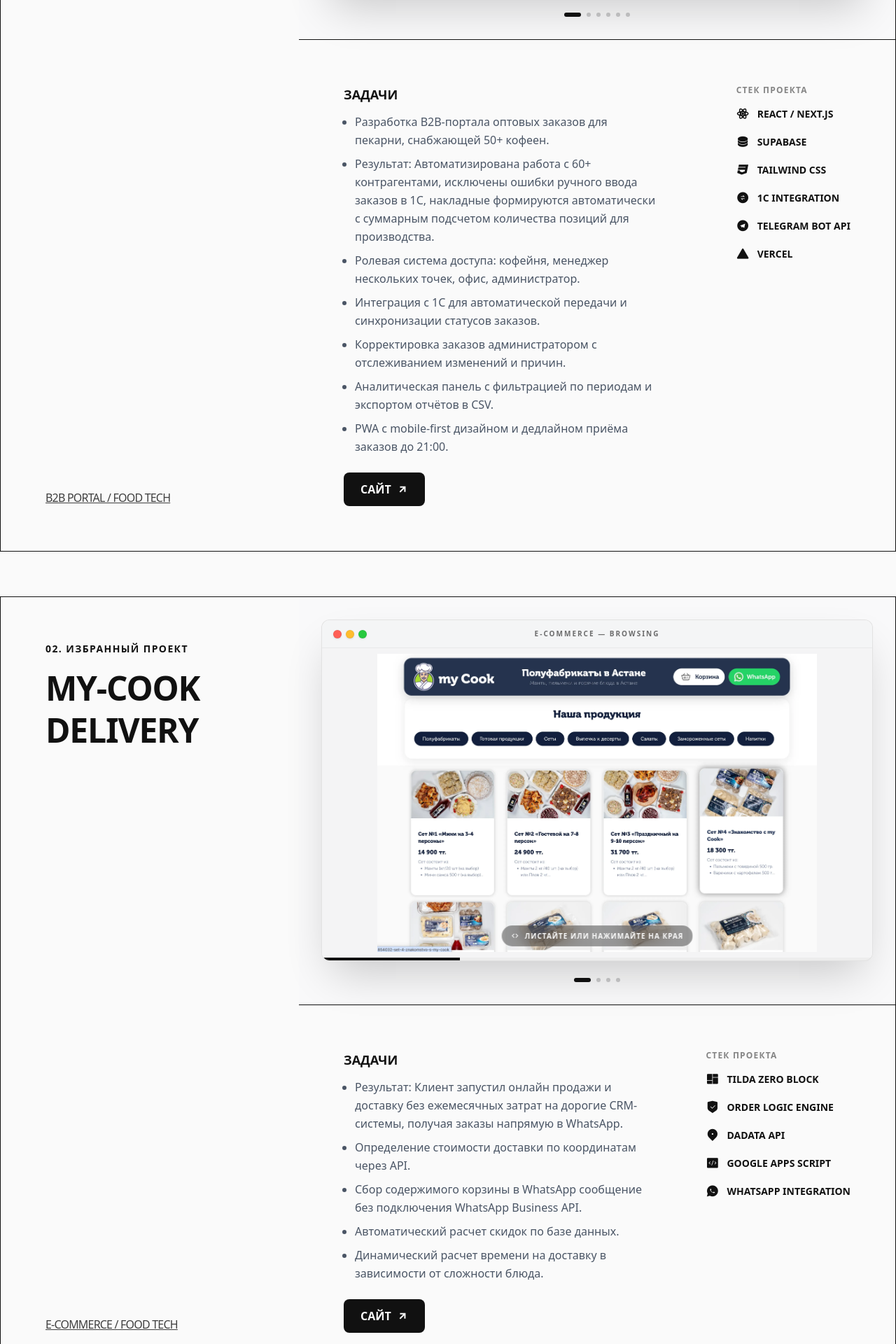
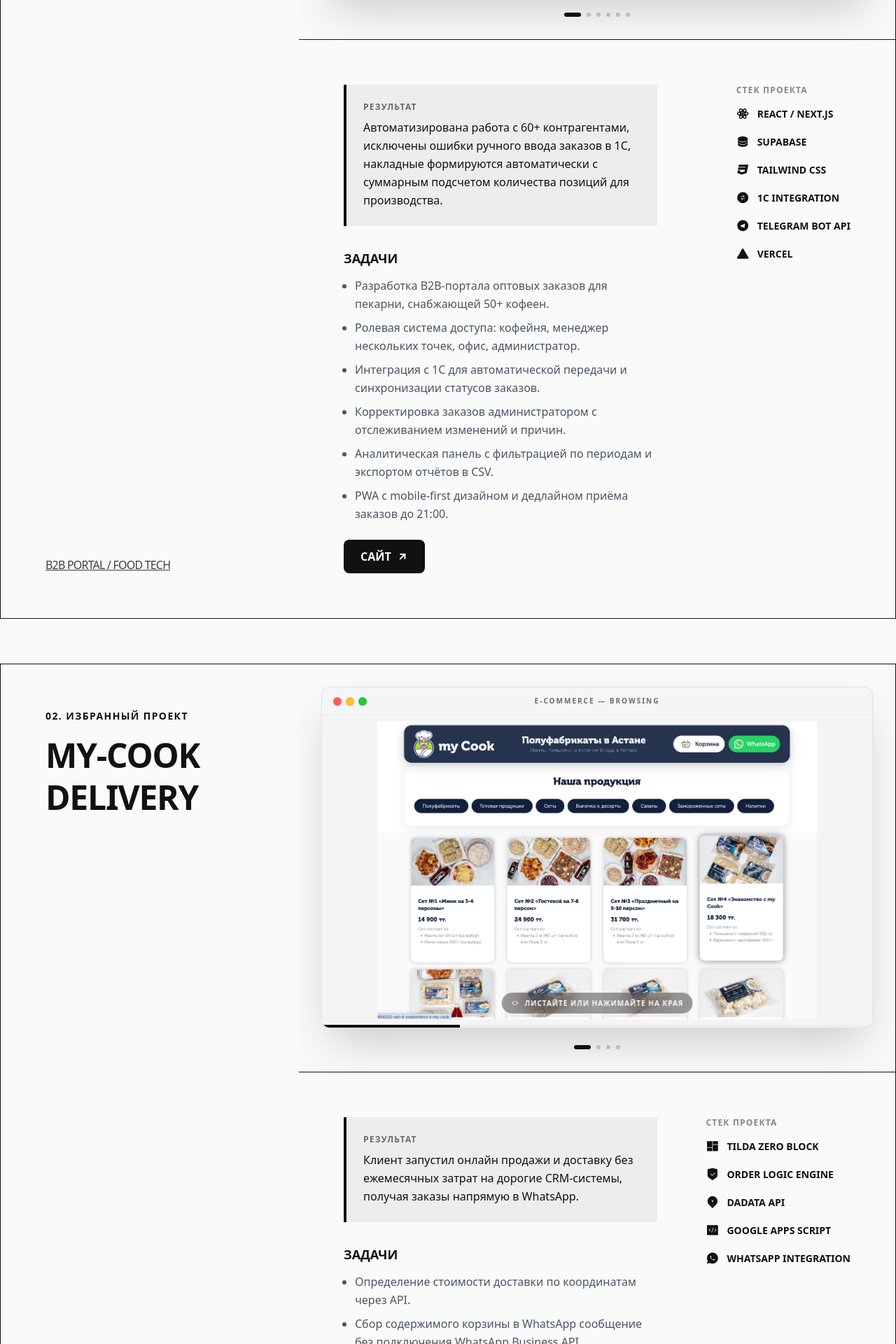
Before and after one commit to abzalt1/abzalt1.github.io, a Next.js app: page / in a window 1280 px wide. Shown: the part 1860-3780 px from the top of the page at 70% size. Built offline with nearby package versions, Linux system fonts and the light colour scheme.

Commit message:
refactor: extract results out of tasks array into a dedicated highlighted block

```diff
--- a/src/components/Projects.tsx
+++ b/src/components/Projects.tsx
@@ -9,13 +9,14 @@ interface ProjectCardProps {
     category: string;
     image?: string | string[];
     tasks: string[];
+    result?: string;
     link: string;
     stack: { icon: string; name: string; info: string }[];
     onImageClick: (src: string) => void;
     status?: string;
 }
 
-const ProjectCard = ({ number, title, category, image, tasks, link, stack, onImageClick, status }: ProjectCardProps) => {
+const ProjectCard = ({ number, title, category, image, tasks, result, link, stack, onImageClick, status }: ProjectCardProps) => {
     const [currentImageIndex, setCurrentImageIndex] = useState(0);
     const [isHovered, setIsHovered] = useState(false);
     const [isAutoPlaying, setIsAutoPlaying] = useState(true);
@@ -219,6 +220,12 @@ const ProjectCard = ({ number, title, category, image, tasks, link, stack, onIma
 
                         <div className="p-8 md:p-16 flex flex-col md:flex-row gap-10 justify-between items-start">
                             <div className="max-w-md">
+                                {result && (
+                                    <div className="mb-8 p-6 bg-black/5 border-l-4 border-black">
+                                        <h4 className="text-xs font-bold uppercase mb-2 text-black/60 tracking-widest">Результат</h4>
+                                        <p className="text-base font-medium leading-relaxed text-black">{result}</p>
+                                    </div>
+                                )}
                                 <h4 className="text-lg font-bold uppercase mb-3">Задачи</h4>
                                 <ul className="list-disc list-outside ml-4 text-base leading-relaxed font-medium mb-6 text-gray-600 space-y-2">
                                     {tasks.map((task, i) => (
@@ -266,9 +273,9 @@ export default function Projects({ onOpenLightbox }: { onOpenLightbox: (src: str
             title: <>PASTRY<br />STUDIO</>,
             category: "B2B Portal / Food Tech",
             image: ["/pastry1.png", "/pastry2.png", "/pastry3.png", "/pastry4.png", "/pastry5.png", "/pastry6.png"],
+            result: "Автоматизирована работа с 60+ контрагентами, исключены ошибки ручного ввода заказов в 1С, накладные формируются автоматически с суммарным подсчетом количества позиций для производства.",
             tasks: [
                 "Разработка B2B-портала оптовых заказов для пекарни, снабжающей 50+ кофеен.",
-                "Результат: Автоматизирована работа с 60+ контрагентами, исключены ошибки ручного ввода заказов в 1С, накладные формируются автоматически с суммарным подсчетом количества позиций для производства.",
                 "Ролевая система доступа: кофейня, менеджер нескольких точек, офис, администратор.",
                 "Интеграция с 1С для автоматической передачи и синхронизации статусов заказов.",
                 "Корректировка заказов администратором с отслеживанием изменений и причин.",
@@ -290,8 +297,8 @@ export default function Projects({ onOpenLightbox }: { onOpenLightbox: (src: str
             title: <>MY-COOK<br />DELIVERY</>,
             category: "E-commerce / Food Tech",
             image: ["/mycook1.webp", "/mycook2.webp", "/mycook3.webp", "/mycook4.webp"],
+            result: "Клиент запустил онлайн продажи и доставку без ежемесячных затрат на дорогие CRM-системы, получая заказы напрямую в WhatsApp.",
             tasks: [
-                "Результат: Клиент запустил онлайн продажи и доставку без ежемесячных затрат на дорогие CRM-системы, получая заказы напрямую в WhatsApp.",
                 "Определение стоимости доставки по координатам через API.",
                 "Сбор содержимого корзины в WhatsApp сообщение без подключения WhatsApp Business API.",
                 "Автоматический расчет скидок по базе данных.",
```
